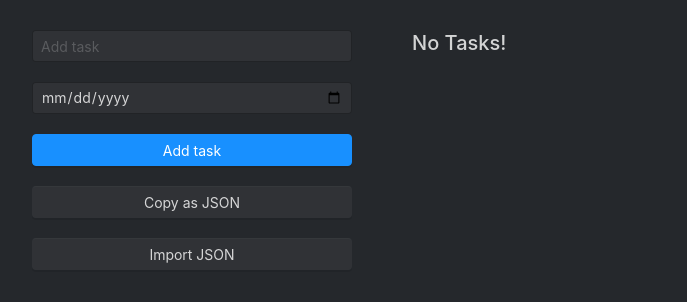
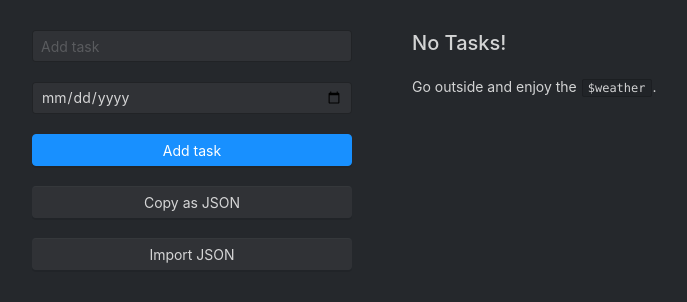
Before and after one commit to dalingk/tasks, a Vue app: page / in a window 1280 px wide. Shown: the top 302 px of the page, without its empty margins (68-755 px from the left). Built offline with nearby package versions, Linux system fonts and the light colour scheme.

Commit message:
Add some flavor text

```diff
--- a/src/components/Tasks.vue
+++ b/src/components/Tasks.vue
@@ -38,6 +38,7 @@ function parseMarkdown(markdown: string) {
   <div>
     <div class="content" v-if="byDate.size == 0">
       <h1 class="content-title">No Tasks!</h1>
+      <p>Go outside and enjoy the <code class="code">$weather</code>.</p>
     </div>
     <div class="content" v-for="[date, tasks] in byDate" :key="date">
       <h1 class="content-title">{{ dateFormat.format(new Date(date)) }}</h1>
```
